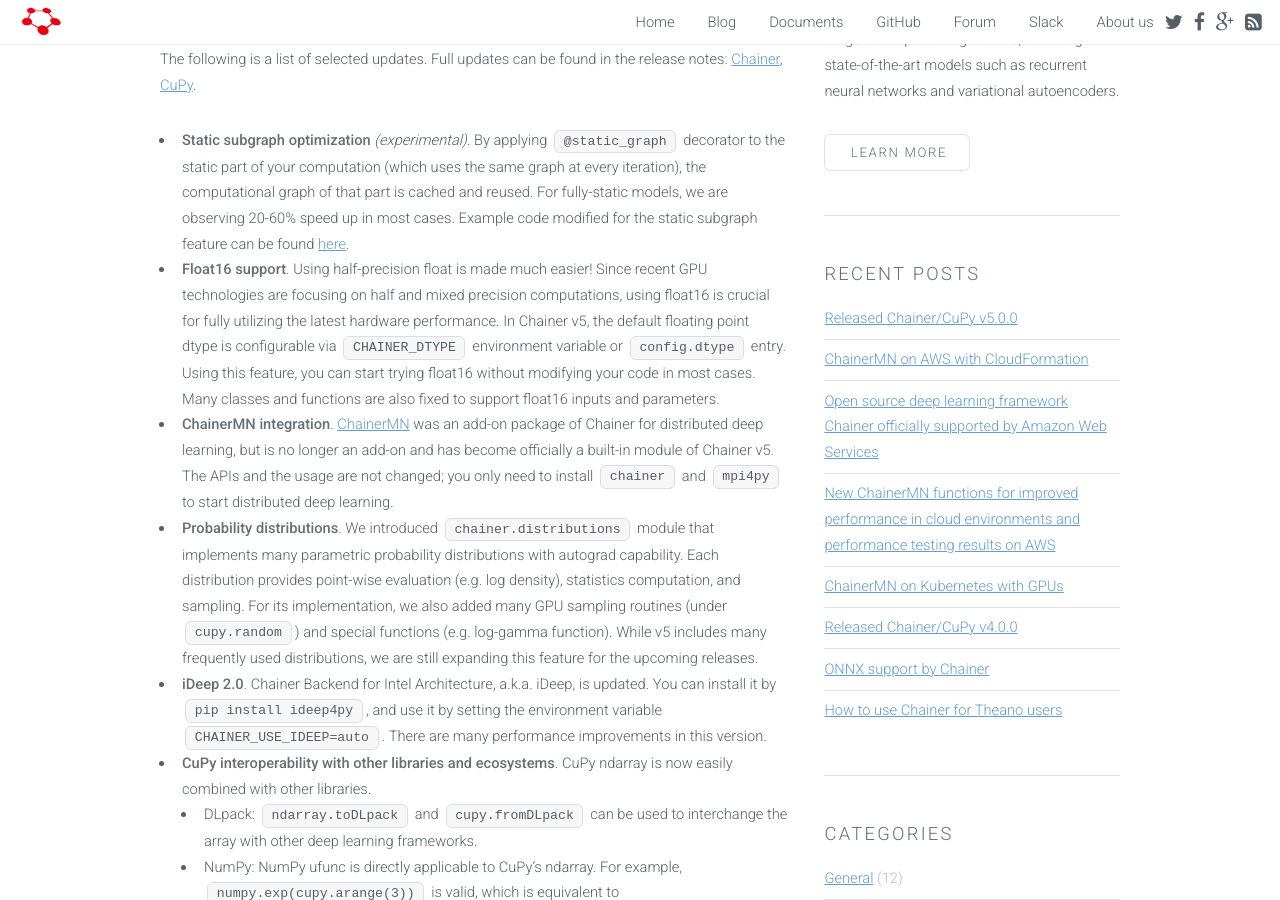
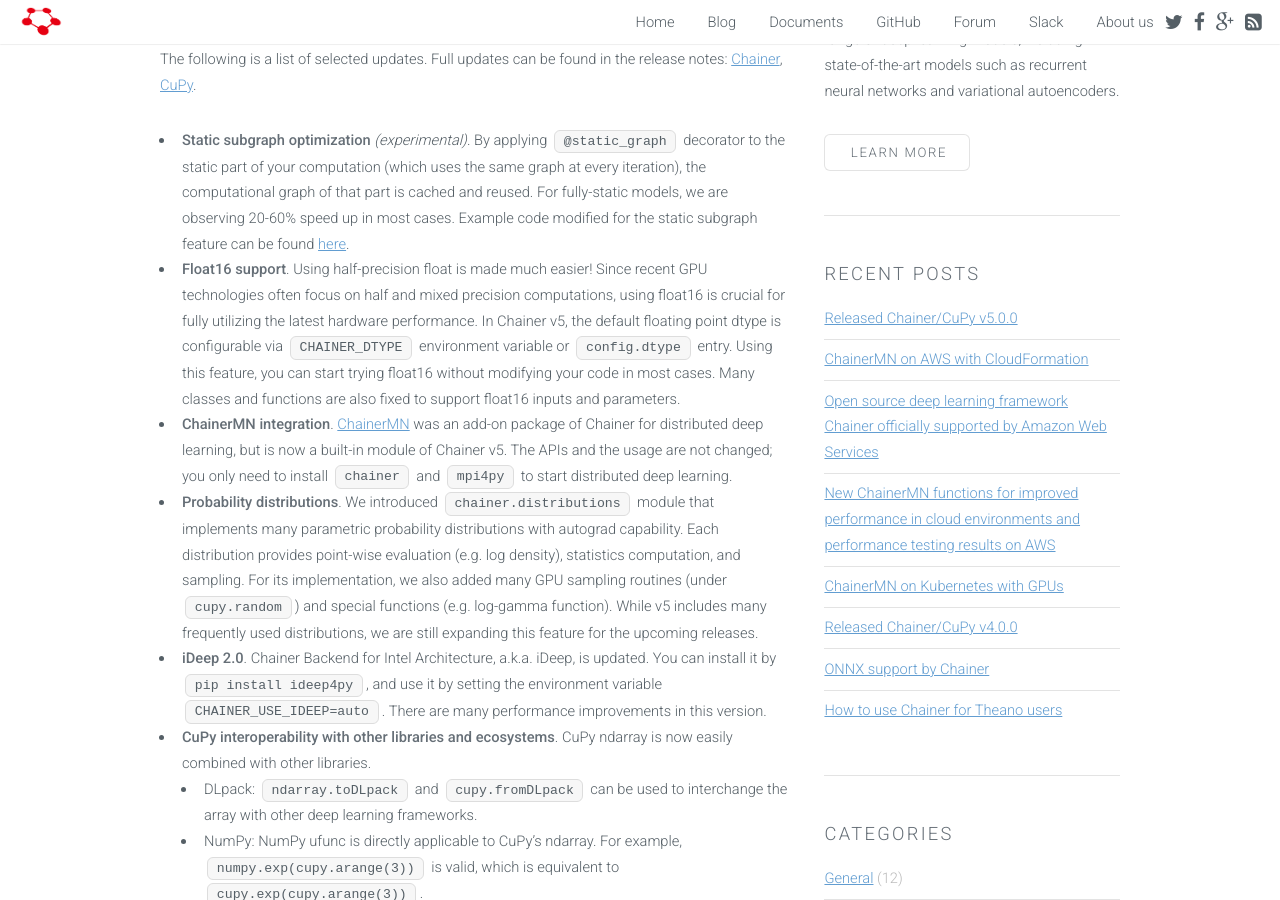
Before and after one commit to chainer/chainer.org, a Jekyll site: the page built from _posts/2018-10-25-released-v5.md, in a window 1280 px wide and 900 px high, scrolled down 378 px. Built offline with Jekyll 4.4.1, drawn with Linux system fonts in a browser that asks for light colours.

Commit message:
Apply review comments

```diff
--- a/_posts/2018-10-25-released-v5.md
+++ b/_posts/2018-10-25-released-v5.md
@@ -16,13 +16,13 @@
   Example code modified for the static subgraph feature can be found [here](https://github.com/chainer/chainer/tree/v5/examples/static_graph_optimizations).
 - **Float16 support**.
   Using half-precision float is made much easier!
-  Since recent GPU technologies are focusing on half and mixed precision computations, using float16 is crucial for fully utilizing the latest hardware performance.
+  Since recent GPU technologies often focus on half and mixed precision computations, using float16 is crucial for fully utilizing the latest hardware performance.
   In Chainer v5, the default floating point dtype is configurable via `CHAINER_DTYPE` environment variable or `config.dtype` entry.
   Using this feature, you can start trying float16 without modifying your code in most cases.
   Many classes and functions are also fixed to support float16 inputs and parameters.
 - **ChainerMN integration**.
   [ChainerMN](https://github.com/chainer/chainermn) was an add-on package of Chainer for distributed deep learning,
-  but is no longer an add-on and has become officially a built-in module of Chainer v5.
+  but is now a built-in module of Chainer v5.
   The APIs and the usage are not changed; you only need to install `chainer` and `mpi4py` to start distributed deep learning.
 - **Probability distributions**.
   We introduced `chainer.distributions` module that implements many parametric probability distributions with autograd capability.
@@ -42,8 +42,7 @@
 We recommend you to update to the latest version of Chainer and CuPy.
 You can find the upgrade guide [here](https://docs.chainer.org/en/latest/upgrade.html).
 Updating Chainer should be done as usual with the command `pip install -U chainer`.
-CuPy can be updated in the same way, but be careful to use the appropriate package name if you are using a wheel package (`cupy-cuda
-NN`).
+CuPy can be updated in the same way, but be careful to use the appropriate package name if you are using a wheel package (`cupy-cuda NN`).
 
 Any feedback to the dev team would be welcomed and appreciated.
 You can ask questions or leave comments at [gitter](https://gitter.im/chainer), [Slack](https://bit.ly/join-chainer-slack), [Google Groups](https://groups.google.com/forum/#!forum/chainer), and [StackOverflow](https://stackoverflow.com/questions/tagged/chainer).
```
